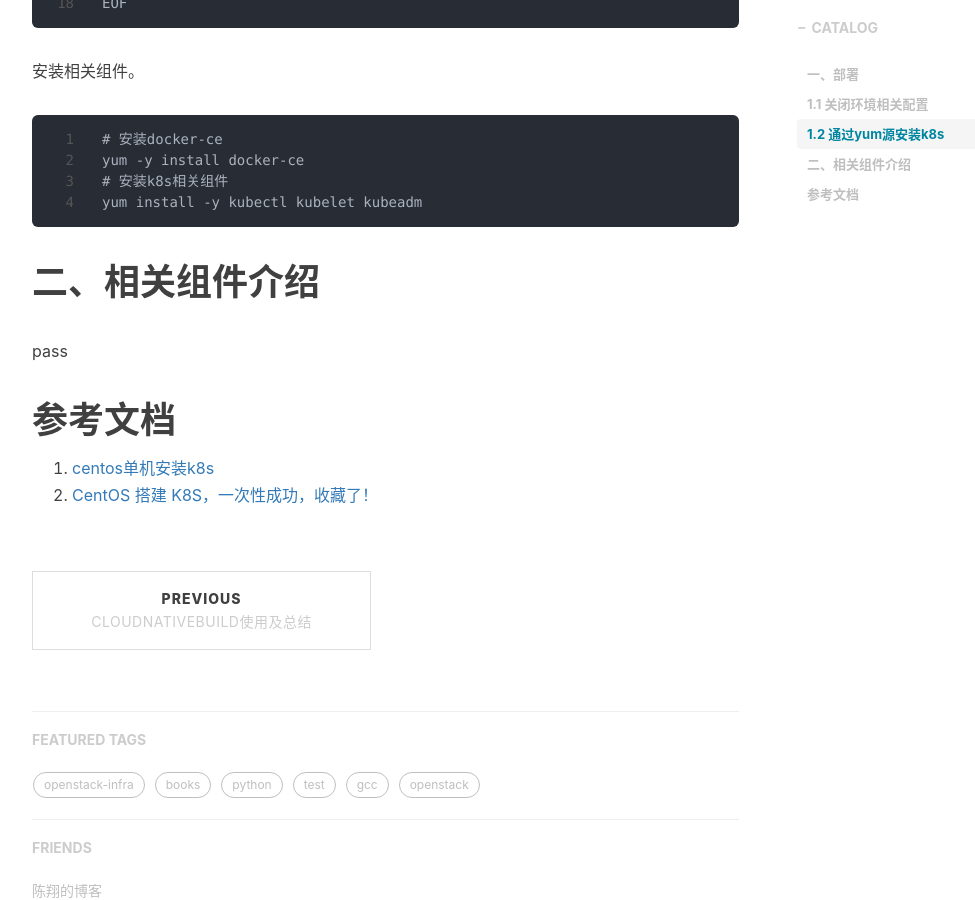
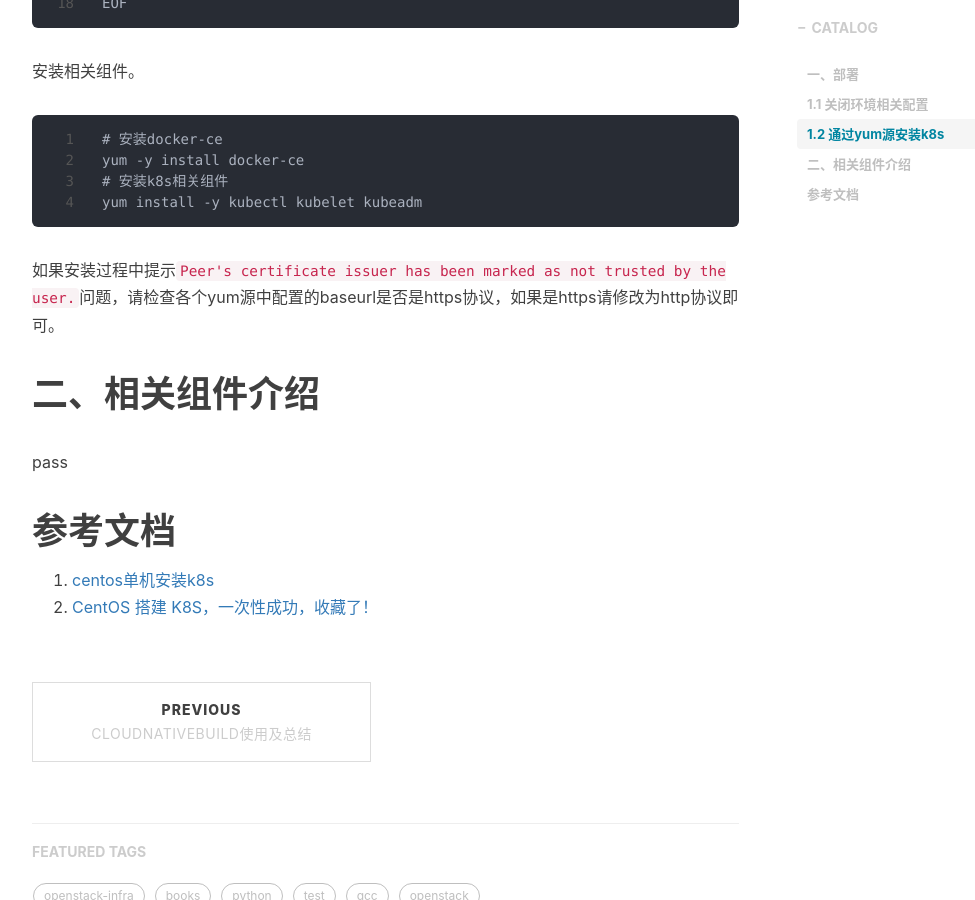
Before and after one commit to shihai1991/shihai1991.github.io, a Jekyll site: the page built from _posts/2022-09-14-K8S deployment.md, in a window 1280 px wide and 900 px high, scrolled down 1603 px. Shown: the whole window, without its empty margins (233-1208 px from the left). Built offline with Jekyll 4.4.1, drawn with Linux system fonts in a browser that asks for light colours; nearby versions of some CDN libraries; comment, search, counter and statistics services are not loaded.

Commit message:
Update 2022-09-14-K8S deployment.md

````diff
--- a/_posts/2022-09-14-K8S deployment.md
+++ b/_posts/2022-09-14-K8S deployment.md
@@ -61,6 +61,7 @@ yum -y install docker-ce
 # 安装k8s相关组件
 yum install -y kubectl kubelet kubeadm
 ```
+如果安装过程中提示`Peer's certificate issuer has been marked as not trusted by the user.`问题，请检查各个yum源中配置的baseurl是否是https协议，如果是https请修改为http协议即可。
 
 # 二、相关组件介绍
 pass
````
